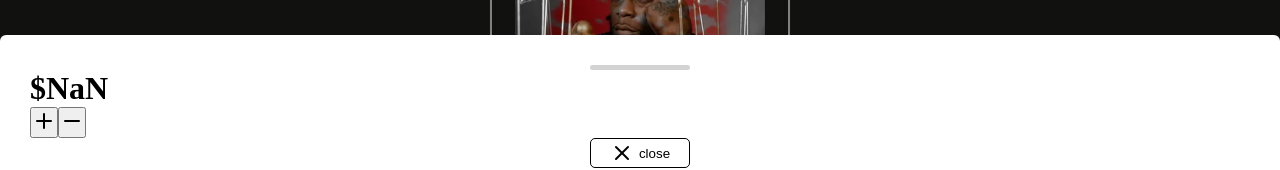
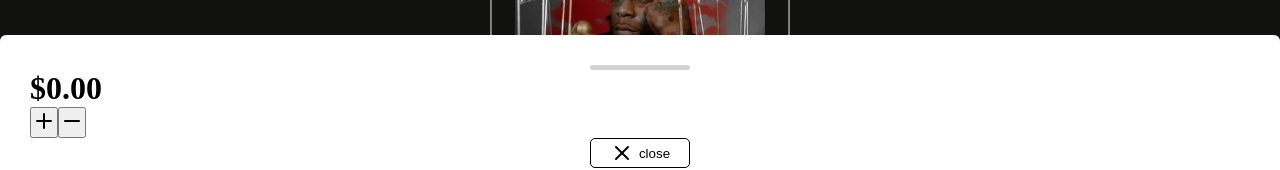
Before and after one commit to Genesispro-maker/ui-playground, a React (Vite) app in the folder ui/: page / in a window 1280 px wide. Both pictures are taken after a click on the button "open drawer". Shown: the part 803-973 px from the top of the page. Built offline with nearby package versions, Linux system fonts and the light colour scheme.

Commit message:
Update index.tsx

```diff
--- a/ui/src/components/drawer/index.tsx
+++ b/ui/src/components/drawer/index.tsx
@@ -1,51 +1,22 @@
-import { Minus, Plus } from "lucide-react";
-import { useRef, useState} from "react";
+import {type ReactNode} from "react";
 import styles from './drawer.module.css'
 import { createPortal } from "react-dom";
 import { X } from "lucide-react";
 
 
-export const Drawer = ({initialValue, handleClose} : {initialValue: number, handleClose: () => void}) => {
-   const [Amount, setAmount] = useState<number>(initialValue)
-
-   const wrapperRef = useRef<HTMLDivElement | null>(null)
-
-    const formattedPrice = new Intl.NumberFormat("en-US", {
-        style: "currency",
-        currency: "USD",
-    }).format(Amount)
-
-
-    const Increment = () => {
-        setAmount((amount) => amount + 1)
-    }
-
-    const Decrement = () => {
-        setAmount((amount) => amount - 1)
-    }
-
+export const Drawer = ({handleClose, children} : {handleClose: () => void, children: ReactNode}) => {
 
     function handleCloseDrawer(){
         handleClose()
     }
 
    return createPortal(
-       <div ref={wrapperRef} className={`${styles.wrapper}`}>
+       <div className={`${styles.wrapper}`}>
 
       <div className={styles.drawer}>
 
       <div className={styles.random} />
-
-      <h1 className={styles.heading}>{formattedPrice}</h1>
-
-      <div className={`${styles.buttonWrapper}`}>
-
-          <button className={styles.btns} onClick={Increment}><Plus /></button>
-
-          <button className={styles.btns} onClick={Decrement}><Minus /></button>
-
-          </div>
-
+             {children}
           <button className={styles.closeButton} onClick={() => handleCloseDrawer()}><X />close</button>
 
         </div>
```
